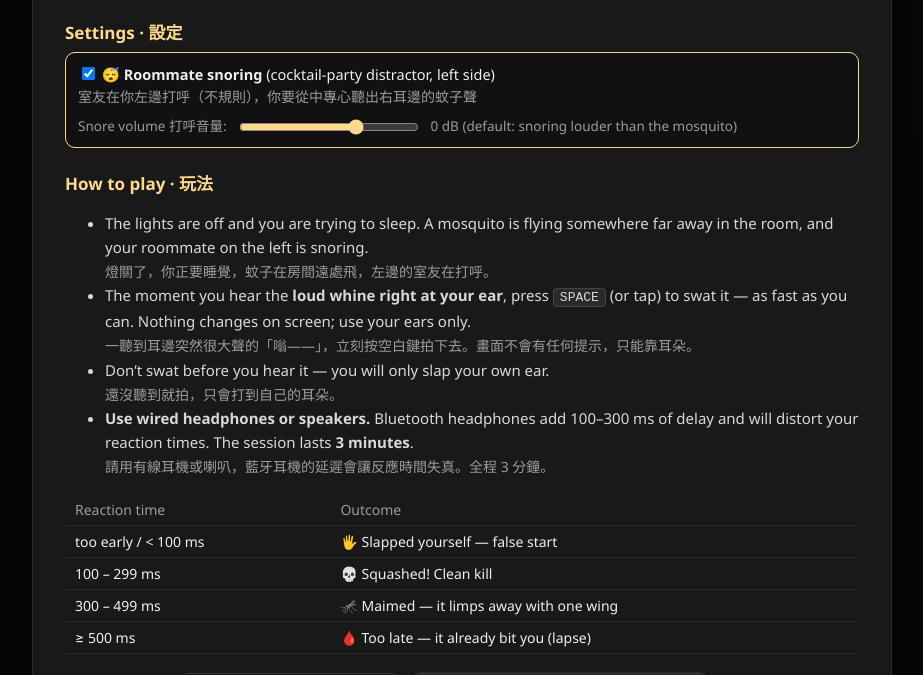
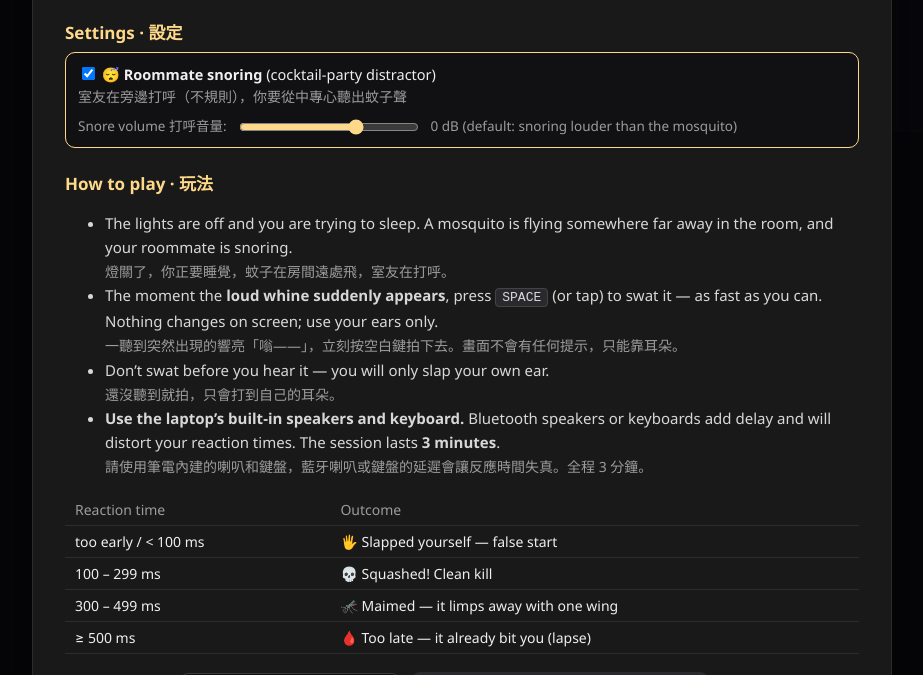
Before and after one commit to yu034604-crypto/HCI-Assignment3-PVT, a plain HTML site: page index.html in a window 1280 px wide. Shown: the part 125-800 px from the top of the page, without its empty margins (178-1101 px from the left). Drawn offline with Linux system fonts and the light colour scheme.

Commit message:
Add files via upload

```diff
--- a/index.html
+++ b/index.html
@@ -72,8 +72,8 @@
 
     <h2>Settings · 設定</h2>
     <div class="modes">
-      <label class="mode"><input type="checkbox" id="snoreBox" checked> <b>😴 Roommate snoring</b> (cocktail-party distractor, left side)<br>
-        <span class="zh">室友在你左邊打呼（不規則），你要從中專心聽出右耳邊的蚊子聲</span>
+      <label class="mode"><input type="checkbox" id="snoreBox" checked> <b>😴 Roommate snoring</b> (cocktail-party distractor)<br>
+        <span class="zh">室友在旁邊打呼（不規則），你要從中專心聽出蚊子聲</span>
         <div class="slider">Snore volume 打呼音量:
           <input type="range" id="snoreDb" min="-12" max="6" step="1" value="0">
           <span id="snoreDbLabel">0 dB (default: snoring louder than the mosquito)</span></div></label>
@@ -91,14 +91,14 @@
         <span class="zh">眼睛盯著燈光處，全程 <span class="durLabelZh">3 分鐘</span>。</span></li>
     </ul>
     <ul id="howAudio">
-      <li>The lights are off and you are trying to sleep. A mosquito is flying somewhere far away in the room, and your roommate on the left is snoring.<br>
-        <span class="zh">燈關了，你正要睡覺，蚊子在房間遠處飛，左邊的室友在打呼。</span></li>
-      <li>The moment you hear the <b>loud whine right at your ear</b>, press <kbd>SPACE</kbd> (or tap) to swat it — as fast as you can. Nothing changes on screen; use your ears only.<br>
-        <span class="zh">一聽到耳邊突然很大聲的「嗡——」，立刻按空白鍵拍下去。畫面不會有任何提示，只能靠耳朵。</span></li>
+      <li>The lights are off and you are trying to sleep. A mosquito is flying somewhere far away in the room, and your roommate is snoring.<br>
+        <span class="zh">燈關了，你正要睡覺，蚊子在房間遠處飛，室友在打呼。</span></li>
+      <li>The moment the <b>loud whine suddenly appears</b>, press <kbd>SPACE</kbd> (or tap) to swat it — as fast as you can. Nothing changes on screen; use your ears only.<br>
+        <span class="zh">一聽到突然出現的響亮「嗡——」，立刻按空白鍵拍下去。畫面不會有任何提示，只能靠耳朵。</span></li>
       <li>Don’t swat before you hear it — you will only slap your own ear.<br>
         <span class="zh">還沒聽到就拍，只會打到自己的耳朵。</span></li>
-      <li><b>Use wired headphones or speakers.</b> Bluetooth headphones add 100–300 ms of delay and will distort your reaction times. The session lasts <b class="durLabel">3 minutes</b>.<br>
-        <span class="zh">請用有線耳機或喇叭，藍牙耳機的延遲會讓反應時間失真。全程 <span class="durLabelZh">3 分鐘</span>。</span></li>
+      <li><b>Use the laptop’s built-in speakers and keyboard.</b> Bluetooth speakers or keyboards add delay and will distort your reaction times. The session lasts <b class="durLabel">3 minutes</b>.<br>
+        <span class="zh">請使用筆電內建的喇叭和鍵盤，藍牙喇叭或鍵盤的延遲會讓反應時間失真。全程 <span class="durLabelZh">3 分鐘</span>。</span></li>
     </ul>
 
     <table class="tiers" aria-label="Outcome by reaction time">
@@ -115,7 +115,7 @@
       <button id="soundBtn" class="secondary">🔊 Sound check (mosquito + snore)</button>
       <button id="startBtn">Start (full screen)</button>
     </div>
-    <p class="note" style="margin-top:14px">Use headphones or speakers — the buzz is part of the experience.
+    <p class="note" style="margin-top:14px">Turn the laptop volume up — the sound is the whole game.
       Stay on this tab; switching windows will distort the timing.</p>
   </div>
 </div>
```
